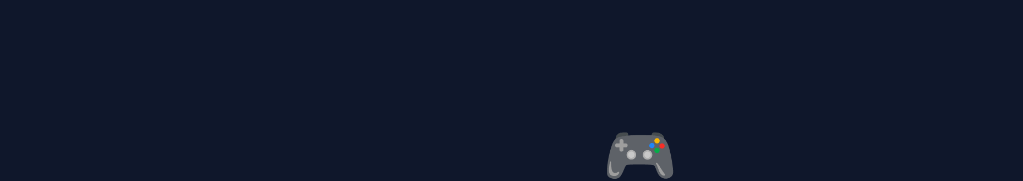
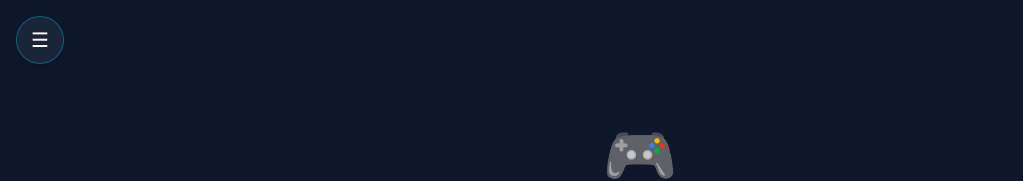
Before and after one commit to fotsingndiguedevy-dev/Devops_quiz, a Next.js app: page / in a window 1280 px wide. Shown: the top 181 px of the page, without its empty margins (0-1023 px from the left). Built offline with nearby package versions, Linux system fonts and the light colour scheme.

Commit message:
feat: integrate floating menu button across the app

```diff
--- a/src/app/page.tsx
+++ b/src/app/page.tsx
@@ -5,6 +5,7 @@ import Sidebar from "@/components/Sidebar";
 import ModuleView from "@/components/ModuleView";
 import Quiz from "@/components/Quiz";
 import QuizEnd from "@/components/QuizEnd";
+import FloatingMenu from "@/components/FloatingMenu";
 import { Module } from "@/data/modules";
 
 export default function Home() {
@@ -42,6 +43,8 @@ export default function Home() {
 
   return (
     <main className="min-h-screen bg-slate-900 text-white">
+      {!sidebarOpen && <FloatingMenu onClick={() => setSidebarOpen(true)} />}
+
       <Sidebar
         isOpen={sidebarOpen}
         onClose={() => setSidebarOpen(false)}
```
